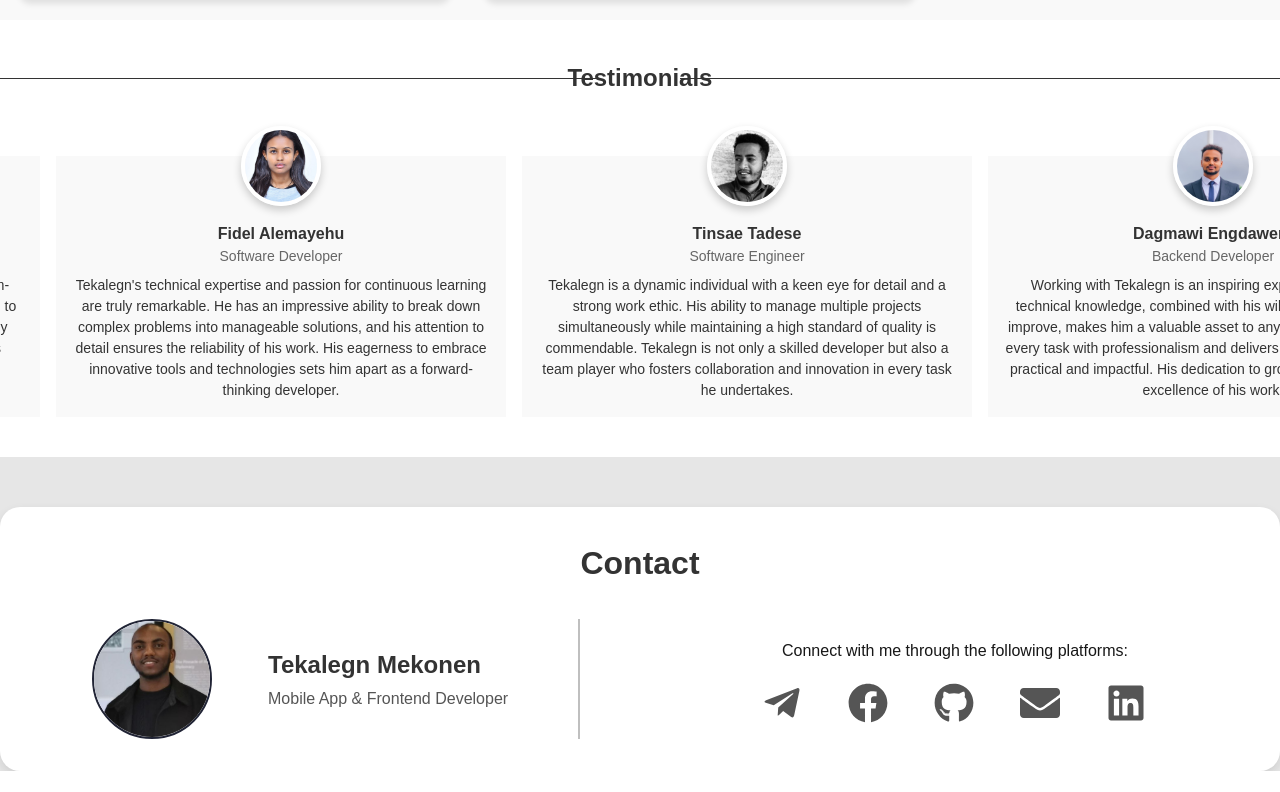
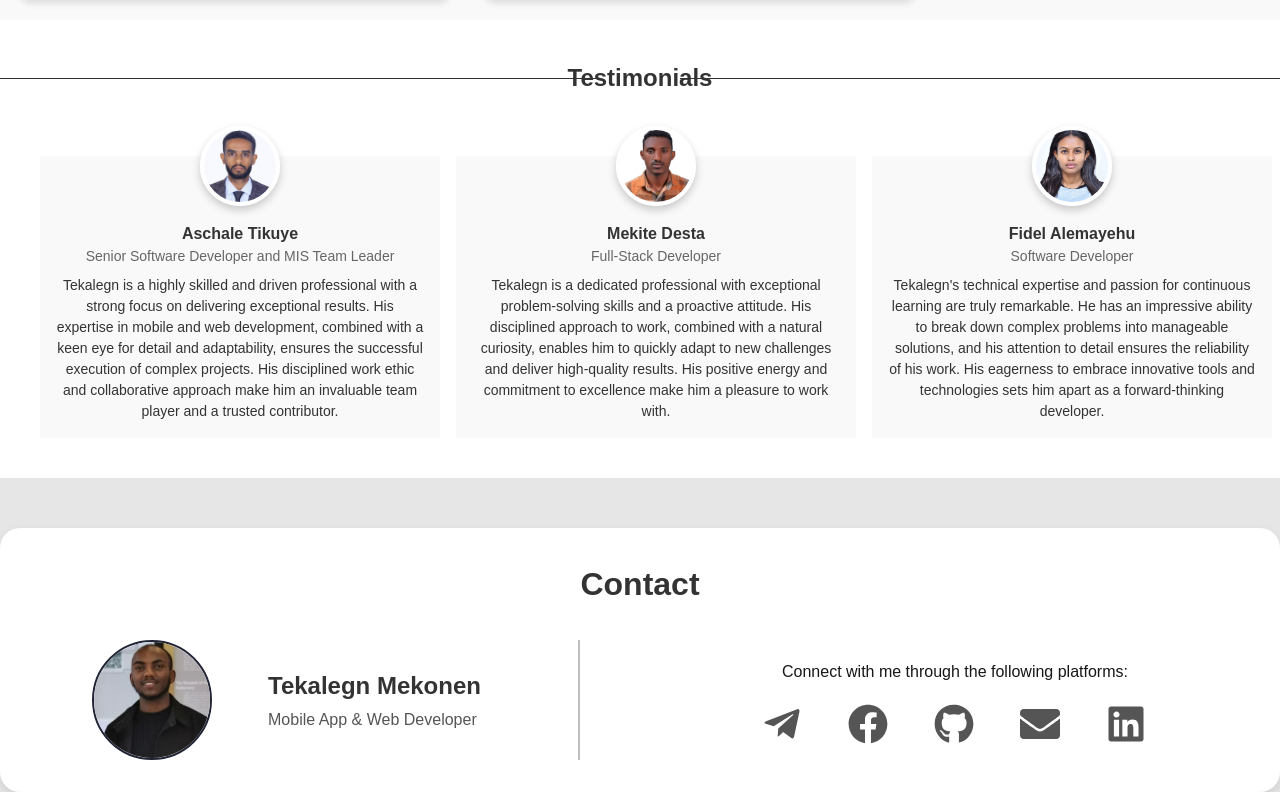
Before and after one commit to tekamek123/My-portfolio, a Next.js app: page / in a window 1280 px wide. Shown: the part 2932-3724 px from the top of the page. Before the commit the page ends 3703 px from the top, so only its background shows below. Built offline with nearby package versions, Linux system fonts and the light colour scheme.

Commit message:
new testimonal card added

```diff
--- a/src/app/pages/ContactSection.tsx
+++ b/src/app/pages/ContactSection.tsx
@@ -33,7 +33,7 @@ export default function ContactSection({ isDarkTheme }: ContactSectionProps) {
               Tekalegn Mekonen
             </p>
             <p className={clsx(styles.title, "font-serif")}>
-              Mobile App & Frontend Developer
+              Mobile App & Web Developer
             </p>
           </div>
         </div>
--- a/src/app/pages/TestimonalSection.tsx
+++ b/src/app/pages/TestimonalSection.tsx
@@ -10,8 +10,16 @@ interface Testimonial {
   feedback: string;
   imageSrc: string;
 }
+const testimonialsPerSlide = 3;
 
 const testimonials: Testimonial[] = [
+  {
+    name: "Aschale Tikuye",
+    role: "Senior Software Developer and MIS Team Leader",
+    feedback:
+      "Tekalegn is a highly skilled and driven professional with a strong focus on delivering exceptional results. His expertise in mobile and web development, combined with a keen eye for detail and adaptability, ensures the successful execution of complex projects. His disciplined work ethic and collaborative approach make him an invaluable team player and a trusted contributor.",
+    imageSrc: "../../assets/Asche.jpg",
+  },
   {
     name: "Mekite Desta",
     role: "Full-Stack Developer",
@@ -71,16 +79,14 @@ export default function TestimonialSection({
   }, []);
 
   useEffect(() => {
-    if (!isAutoSliding) return;
-
+    const totalSlides = Math.ceil(testimonials.length / testimonialsPerSlide);
     const interval = setInterval(() => {
-      setCurrentIndex(
-        (prevIndex) => (prevIndex + 1) % Math.ceil(testimonials.length / 3)
-      );
+      setCurrentIndex((prevIndex) => (prevIndex + 1) % totalSlides);
     }, 5000);
 
     return () => clearInterval(interval);
-  }, [isAutoSliding]);
+  }, []);
+
 
   return (
     <div
--- a/src/app/styles/TestimonialSection.module.css
+++ b/src/app/styles/TestimonialSection.module.css
@@ -80,15 +80,15 @@
   display: flex;
   gap: 16px;
   transition: transform 0.5s ease-in-out;
-  transform: translateX(calc(-33.333% * var(--current-index, 0)));
+  transform: translateX(calc(-100% * var(--current-index, 0)));
   position: relative;
-  width: 1350px;
+  width: 100%;
   margin-top: 60px;
 }
 
 .card {
   background-color: #f9f9f9;
-  flex: 0 0 calc(100% / 3); /* Each card takes one-third of the container width */
+  flex: 0 0 calc(100% / 3);
   text-align: center;
   padding: 16px;
   position: relative;
@@ -172,6 +172,8 @@
     margin-top: 60px;
     flex-direction: column;
     align-items: start;
+    transition: none;
+    transform: none;
   }
   .testimonialSection h2::before,
   .testimonialSection h2::after {
@@ -188,5 +190,6 @@
     position: relative;
     box-sizing: border-box;
     margin-right: 10px;
+    width: 100%;
   }
 }
```
Also changed, not shown: public/assets/Asche.jpg (added). Lines whose indentation alone changed are shown as unchanged.
